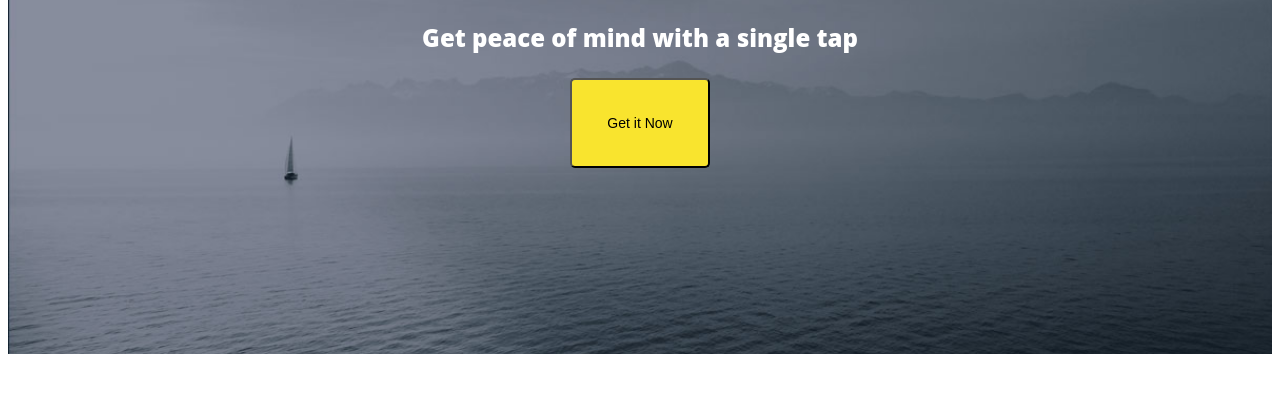
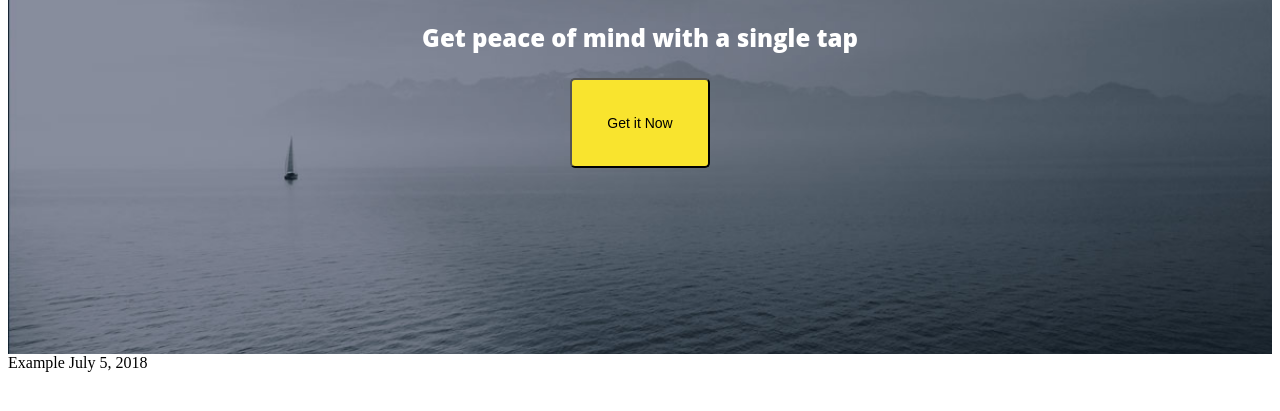
Before and after one commit to melodyyearup/relaxr, a plain HTML site: page index.html in a window 1280 px wide. Shown: the part 67-478 px from the top of the page. Drawn offline with Linux system fonts and the light colour scheme.

Commit message:
added a footer

```diff
--- a/index.html
+++ b/index.html
@@ -11,5 +11,8 @@
 	<p>Get peace of mind with a single tap</p>
 	<button>Get it Now</button>
 </div>
+<footer>
+	Example July 5, 2018
+</footer>
 </body>
 </html>
```
